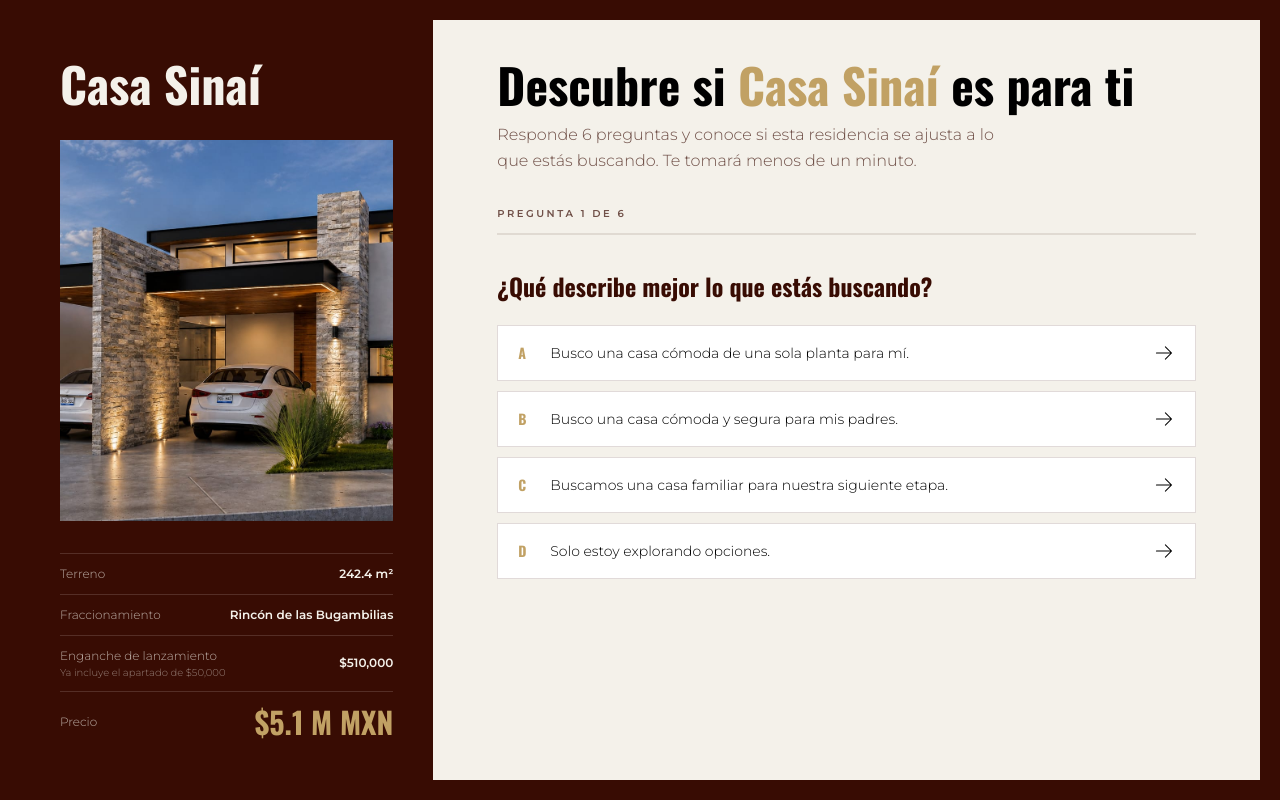
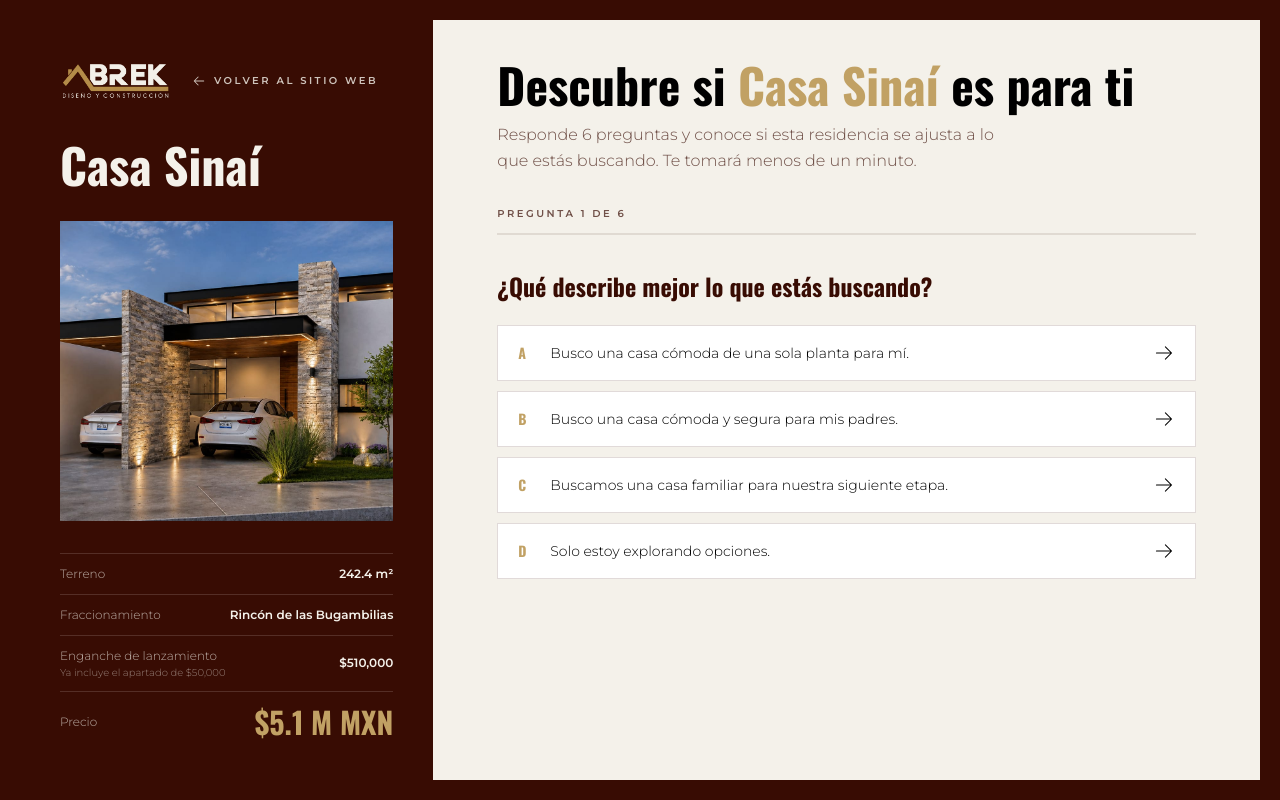
Before and after one commit to OmarAcuna0205/casas-abrek, a Next.js app: page /descubre in a window 1280 px wide. Built offline with nearby package versions, Linux system fonts and the light colour scheme.

Commit message:
feat: add structured data for SEO and back-to-site link in quiz

```diff
--- a/src/app/page.tsx
+++ b/src/app/page.tsx
@@ -7,15 +7,60 @@ import Videos from "@/sections/Videos";
 import Projects from "@/sections/Projects";
 import About from "@/sections/About";
 import Contact from "@/sections/Contact";
+import { site } from "@/data/site";
 
 // title y description vienen del layout raiz
 export const metadata: Metadata = {
   alternates: { canonical: "/" },
 };
 
+// datos estructurados: le dicen a Google que el sitio es de Casas Abrek, que es
+// una constructora en Chihuahua y cuales son sus redes, para que ligue el nombre
+// con la pagina. WebSite hace que en los resultados salga "Casas Abrek" y no la URL
+const jsonLd = {
+  "@context": "https://schema.org",
+  "@graph": [
+    {
+      "@type": "WebSite",
+      "@id": `${site.url}/#sitio`,
+      name: site.name,
+      alternateName: "Abrek",
+      url: site.url,
+      inLanguage: "es-MX",
+    },
+    {
+      "@type": "HomeAndConstructionBusiness",
+      "@id": `${site.url}/#negocio`,
+      name: site.name,
+      description:
+        "Diseño y construcción de casas en Chihuahua. Construimos tu casa en tu terreno y desarrollamos casas de una planta frente a parque.",
+      url: site.url,
+      logo: `${site.url}/logo.png`,
+      image: `${site.url}/opengraph-image.jpg`,
+      telephone: site.phoneLabel,
+      email: site.email,
+      address: {
+        "@type": "PostalAddress",
+        addressLocality: "Chihuahua",
+        addressRegion: "Chihuahua",
+        addressCountry: "MX",
+      },
+      areaServed: "Chihuahua",
+      sameAs: [site.instagram, site.facebook, site.tiktok],
+    },
+  ],
+};
+
 export default function Home() {
   return (
     <>
+      <script
+        type="application/ld+json"
+        // "<" escapado como recomienda Next para que el JSON no pueda romper el HTML
+        dangerouslySetInnerHTML={{
+          __html: JSON.stringify(jsonLd).replace(/</g, "\\u003c"),
+        }}
+      />
       <Navbar />
       <main>
         <Hero />
--- a/src/sections/quiz/Quiz.tsx
+++ b/src/sections/quiz/Quiz.tsx
@@ -1,6 +1,6 @@
 "use client";
 
-import { useEffect, useLayoutEffect, useRef, useState } from "react";
+import { useCallback, useEffect, useLayoutEffect, useRef, useState } from "react";
 import Image from "next/image";
 import Link from "next/link";
 import { AnimatePresence, motion } from "motion/react";
@@ -75,6 +75,39 @@ const inputClass =
 const smallLabel =
     "font-body text-[10px] font-semibold uppercase tracking-[0.25em]";
 
+// salida al sitio: mucha gente llega aqui directo desde Instagram. Logo, flecha y
+// texto son un solo link, asi funciona igual si picas el logo o las palabras
+function BackToSite({ tone }: { tone: "light" | "dark" }) {
+    const light = tone === "light";
+
+    return (
+        <Link
+            href="/"
+            className={`group flex w-fit flex-wrap items-center gap-x-5 gap-y-2 ${light ? "text-accent/80" : "text-primary/70"}`}
+        >
+            <Image
+                src={light ? "/logo-claro.png" : "/logo.png"}
+                alt="Casas Abrek"
+                width={1606}
+                height={589}
+                sizes="(min-width: 1024px) 112px, 88px"
+                loading="eager"
+                className="h-auto w-22 lg:w-28"
+            />
+            <span
+                className={`flex items-center gap-2 transition-colors duration-300 group-hover:text-secondary ${smallLabel}`}
+            >
+                <ArrowLeftIcon
+                    size={14}
+                    aria-hidden="true"
+                    className="transition-transform duration-300 group-hover:-translate-x-1"
+                />
+                Volver al sitio web
+            </span>
+        </Link>
+    );
+}
+
 function SinaiPanel() {
     return (
         <motion.aside
@@ -83,7 +116,9 @@ function SinaiPanel() {
             transition={{ duration: 0.9, ease }}
             className="hidden min-h-0 flex-col px-8 py-10 text-accent lg:flex xl:px-10"
         >
-            <p className="font-display text-5xl font-bold leading-none">
+            <BackToSite tone="light" />
+
+            <p className="mt-10 font-display text-5xl font-bold leading-none">
                 Casa Sinaí
             </p>
 
@@ -206,11 +241,14 @@ export default function Quiz() {
         }
     };
 
-    const focusOnMount = (element: HTMLHeadingElement | null) => {
+    // useCallback: con una funcion nueva en cada render, React volvia a llamar el ref
+    // con cada letra que se escribia y el foco se iba del campo de nombre al titulo.
+    // Estable, solo corre cuando el titulo del paso aparece
+    const focusOnMount = useCallback((element: HTMLHeadingElement | null) => {
         if (element && moved.current) {
             element.focus({ preventScroll: true });
         }
-    };
+    }, []);
 
     const question = questions[step];
     const thanks = step === THANKS_STEP;
@@ -223,6 +261,11 @@ export default function Quiz() {
                 {/* si la pantalla es baja, se hace scroll dentro del panel y no en la pagina */}
                 <section className="flex min-h-0 flex-col overflow-y-auto bg-accent px-5 py-7 sm:px-8 lg:px-12 lg:py-10 xl:px-16">
                     <div className="mx-auto w-full max-w-3xl">
+                        {/* en movil no hay panel de Casa Sinai: la salida va aqui */}
+                        <div className="mb-6 lg:hidden">
+                            <BackToSite tone="dark" />
+                        </div>
+
                         <AnimatePresence key={`encabezado-${restored}`} mode="wait" initial={false}>
                             <motion.div
                                 key={thanks ? "gracias" : "preguntas"}
```
